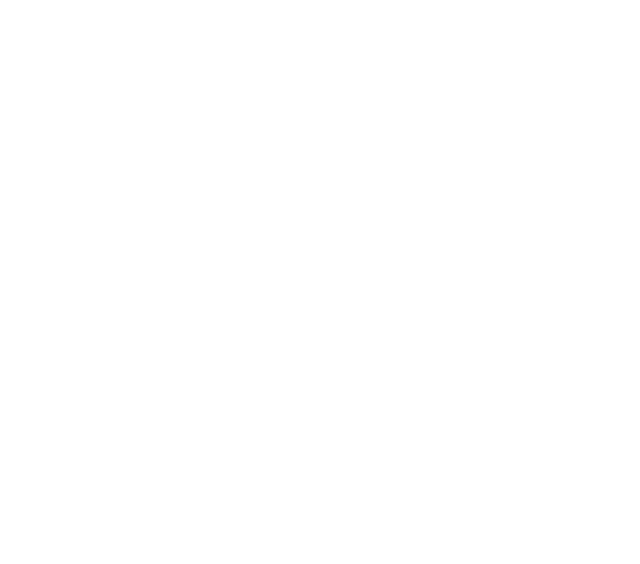
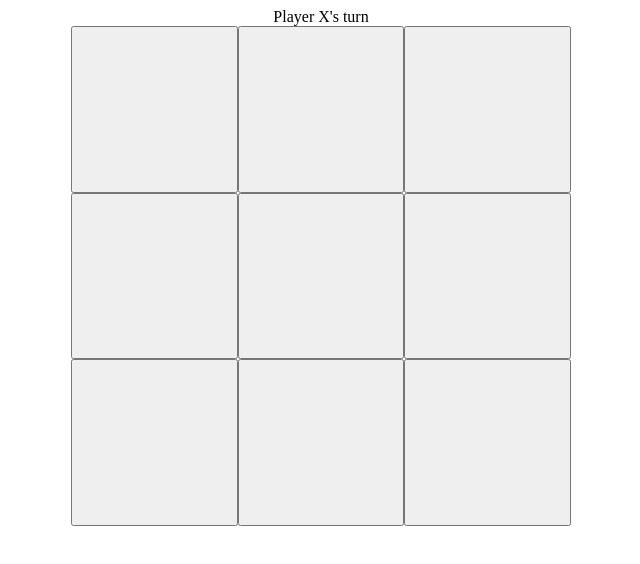
Before and after one commit to slpkid/tic-tac-toe, a plain HTML site: page index.html in a window 1280 px wide. Shown: the whole page, without its empty margins (319-959 px from the left). Drawn offline with Linux system fonts and the light colour scheme.

Commit message:
Add gameboard html elements

```diff
--- a/index.html
+++ b/index.html
@@ -5,8 +5,22 @@
     <meta name="viewport" content="width=device-width, initial-scale=1.0">
     <title>Tic-Tac-Toe</title>
     <script src="main.js" defer></script>
+    <link rel="stylesheet" href="./styles.css">
 </head>
 <body>
-
+    <div id="system-box">
+        <span id="message-log">Player X's turn</span>
+    </div>
+    <div id="gameboard">
+        <button class="cell"></button>
+        <button class="cell"></button>
+        <button class="cell"></button>
+        <button class="cell"></button>
+        <button class="cell"></button>
+        <button class="cell"></button>
+        <button class="cell"></button>
+        <button class="cell"></button>
+        <button class="cell"></button>
+    </div>
 </body>
 </html>
--- a/styles.css
+++ b/styles.css
@@ -0,0 +1,21 @@
+#gameboard {
+    width: 500px;
+    height: 500px;
+    display: grid;
+    grid-template-columns: 1fr 1fr 1fr;
+    grid-template-rows: 1fr 1fr 1fr;
+}
+
+#system-box {
+    display: flex;
+    justify-content: center;
+}
+
+#message-log {
+}
+
+body {
+    display: flex;
+    flex-direction: column;
+    align-items: center;
+}
```
